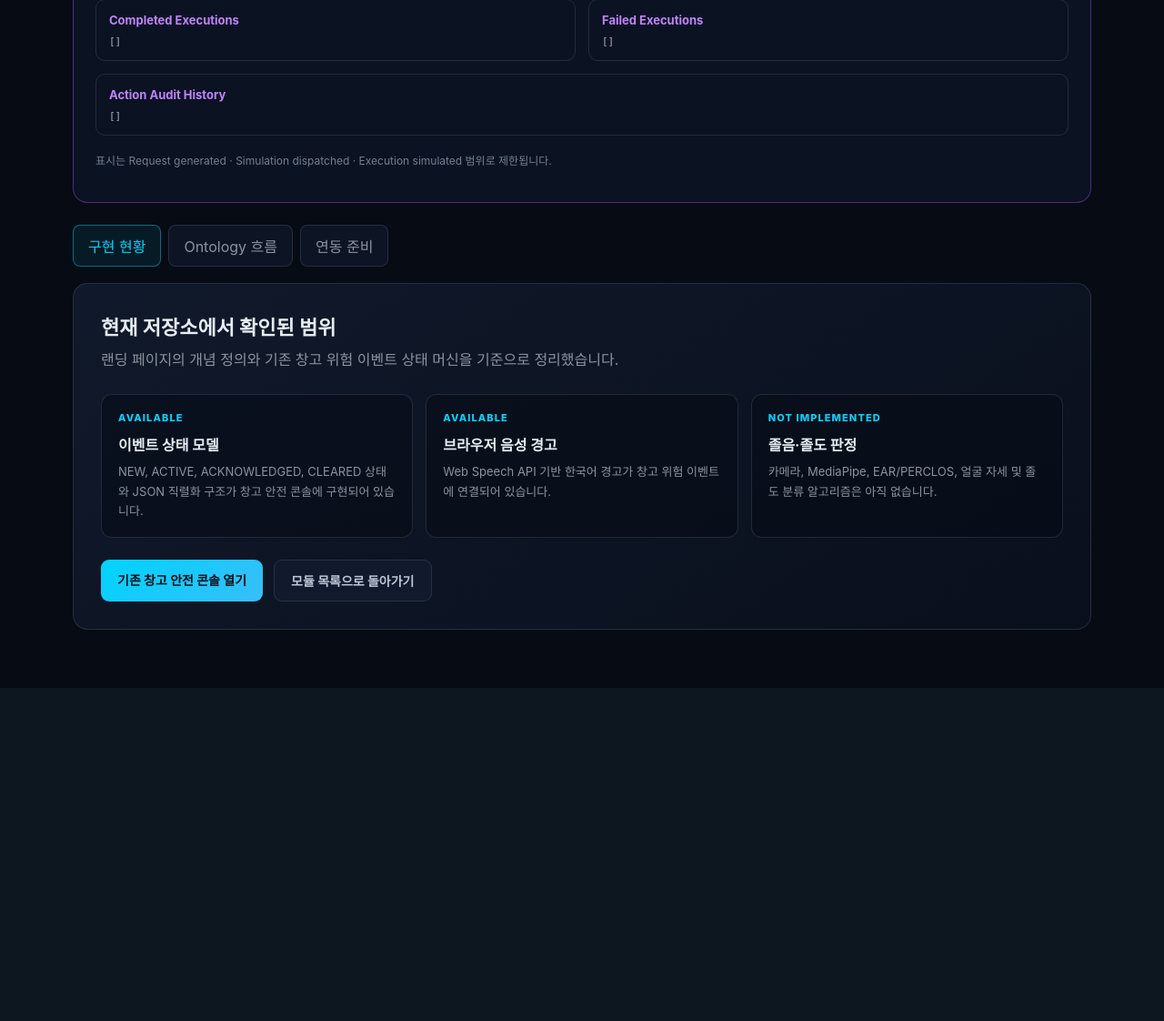
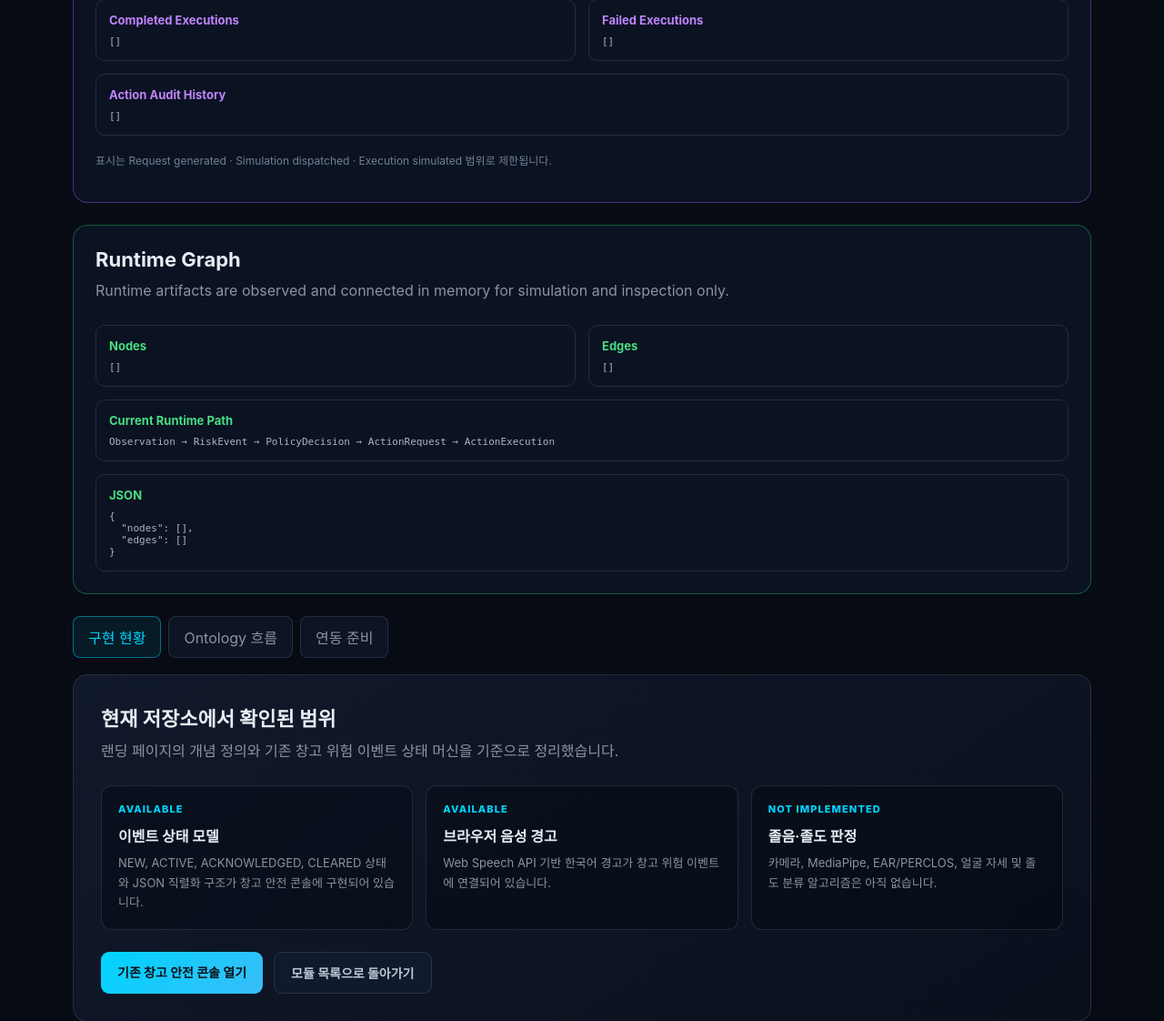
Before and after one commit to myungdae/warehouse-ai-safety, a Python web app: template backend/templates/driver_safety.html in a window 1280 px wide. Shown: the part 3584-4706 px from the top of the page at 91% size. Before the commit the page ends 4276 px from the top, so only its background shows below. Run offline with Jinja, Linux system fonts and the light colour scheme; the template is opened without the code that fills it, so the values that code supplies are empty.

Commit message:
Add runtime operational ontology event graph

```diff
--- a/backend/static/css/driver_safety.css
+++ b/backend/static/css/driver_safety.css
@@ -39,6 +39,10 @@
 .action-simulation .driver-output h3 { color: #c084fc; }
 .action-audit { grid-column: 1 / -1; }
 .action-output-grid pre { max-height: 260px; }
+.runtime-graph { border-color: rgba(34, 197, 94, .4); }
+.runtime-graph .driver-output h3 { color: #4ade80; }
+.runtime-graph-grid pre { max-height: 300px; }
+.runtime-graph-wide { grid-column: 1 / -1; }
 @media (max-width: 760px) {
   .driver-form-grid, .driver-output-grid { grid-template-columns: 1fr; }
 }
--- /dev/null
+++ b/backend/static/js/runtime_event_graph.js
@@ -0,0 +1,275 @@
+(function initializeRuntimeEventGraph(global) {
+    'use strict';
+
+    const NodeType = Object.freeze({
+        OBSERVATION: 'Observation', RISK_EVENT: 'RiskEvent', POLICY_DECISION: 'PolicyDecision',
+        ACTION_REQUEST: 'ActionRequest', ACTION_EXECUTION: 'ActionExecution', VEHICLE: 'Vehicle',
+        DRIVER: 'Driver', ADAPTER: 'Adapter'
+    });
+    const EdgeType = Object.freeze({
+        GENERATED: 'GENERATED', TRIGGERED: 'TRIGGERED', REQUESTED: 'REQUESTED',
+        DISPATCHED: 'DISPATCHED', EXECUTED: 'EXECUTED', APPLIES_TO: 'APPLIES_TO',
+        CONCERNS: 'CONCERNS', PRODUCED_BY: 'PRODUCED_BY', DERIVED_FROM: 'DERIVED_FROM',
+        ACKNOWLEDGED_BY: 'ACKNOWLEDGED_BY', COMPLETED_BY: 'COMPLETED_BY'
+    });
+    const clone = value => JSON.parse(JSON.stringify(value));
+    const timestamp = value => new Date(value || Date.now()).toISOString();
+    const artifactNodeId = (type, id) => `${type}:${id}`;
+
+    class RuntimeNode {
+        constructor({ nodeId, nodeType, createdTime = new Date(), updatedTime = createdTime, metadata = {} }) {
+            if (!nodeId || !Object.values(NodeType).includes(nodeType)) throw new TypeError('RuntimeNode requires valid nodeId and nodeType');
+            this.nodeId = String(nodeId); this.nodeType = nodeType;
+            this.createdTime = timestamp(createdTime); this.updatedTime = timestamp(updatedTime);
+            this.metadata = clone(metadata);
+        }
+        toJSON() { return clone({ ...this }); }
+    }
+
+    class RuntimeEdge {
+        constructor({ edgeId, from, to, relation, createdTime = new Date(), metadata = {} }) {
+            if (!edgeId || !from || !to || !Object.values(EdgeType).includes(relation)) {
+                throw new TypeError('RuntimeEdge requires valid edgeId, endpoints, and relation');
+            }
+            this.edgeId = String(edgeId); this.from = String(from); this.to = String(to);
+            this.relation = relation; this.createdTime = timestamp(createdTime); this.metadata = clone(metadata);
+        }
+        toJSON() { return clone({ ...this }); }
+    }
+
+    class RuntimeGraph {
+        constructor() {
+            this.nodes = new Map(); this.edges = new Map();
+            this.latestObservationByTarget = new Map();
+        }
+
+        addNode(nodeInput) {
+            const node = nodeInput instanceof RuntimeNode ? nodeInput : new RuntimeNode(nodeInput);
+            const existing = this.nodes.get(node.nodeId);
+            if (existing) {
+                existing.updatedTime = node.updatedTime;
+                existing.metadata = { ...existing.metadata, ...clone(node.metadata) };
+                return existing;
+            }
+            this.nodes.set(node.nodeId, node); return node;
+        }
+
+        addEdge(edgeInput) {
+            const edge = edgeInput instanceof RuntimeEdge ? edgeInput : new RuntimeEdge(edgeInput);
+            if (!this.nodes.has(edge.from) || !this.nodes.has(edge.to)) return null;
+            const key = `${edge.from}|${edge.relation}|${edge.to}`;
+            const existing = this.edges.get(key);
+            if (existing) { existing.metadata = { ...existing.metadata, ...clone(edge.metadata) }; return existing; }
+            this.edges.set(key, edge); return edge;
+        }
+
+        connect(from, to, relation, metadata = {}, createdTime = new Date()) {
+            return this.addEdge({ edgeId: `edge:${from}:${relation}:${to}`, from, to, relation, createdTime, metadata });
+        }
+
+        addContext(context, targetNodeId, createdTime) {
+            if (!context) return;
+            const vehicleId = context.vehicleId;
+            const driverId = context.driverId;
+            const assignmentId = context.driverAssignmentId || null;
+            if (vehicleId) {
+                const vehicleNode = this.addNode({ nodeId: artifactNodeId(NodeType.VEHICLE, vehicleId),
+                    nodeType: NodeType.VEHICLE, createdTime, metadata: { vehicleId, vehicleType: context.vehicleType || null } });
+                this.connect(vehicleNode.nodeId, targetNodeId, EdgeType.APPLIES_TO, { targetId: context.targetId || null }, createdTime);
+            }
+            if (driverId) {
+                const identity = `${driverId}|${assignmentId || 'UNASSIGNED'}`;
+                const driverNode = this.addNode({ nodeId: artifactNodeId(NodeType.DRIVER, identity),
+                    nodeType: NodeType.DRIVER, createdTime, metadata: { driverId, driverAssignmentId: assignmentId } });
+                this.connect(driverNode.nodeId, targetNodeId, EdgeType.CONCERNS, { targetId: context.targetId || null }, createdTime);
+            }
+        }
+
+        recordObservation(input) {
+            const value = input && typeof input.toJSON === 'function' ? input.toJSON() : clone(input);
+            if (!value || !value.observationId) return null;
+            const id = artifactNodeId(NodeType.OBSERVATION, value.observationId);
+            const node = this.addNode({ nodeId: id, nodeType: NodeType.OBSERVATION,
+                createdTime: value.observedAt, updatedTime: value.observedAt, metadata: value });
+            if (value.targetId) this.latestObservationByTarget.set(value.targetId, id);
+            this.addContext({ ...value.metadata, targetId: value.targetId }, id, value.observedAt);
+            return node;
+        }
+
+        recordRiskEvent(input, observationId = null) {
+            const value = input && typeof input.toJSON === 'function' ? input.toJSON() : clone(input);
+            if (!value || !value.eventId) return null;
+            const id = artifactNodeId(NodeType.RISK_EVENT, value.eventId);
+            const node = this.addNode({ nodeId: id, nodeType: NodeType.RISK_EVENT,
+                createdTime: value.createdTime, updatedTime: value.updatedTime, metadata: value });
+            const observationNodeId = observationId
+                ? artifactNodeId(NodeType.OBSERVATION, observationId)
+                : this.latestObservationByTarget.get(value.targetId);
+            if (observationNodeId) this.connect(observationNodeId, id, EdgeType.GENERATED,
+                { observationGeneratedRiskEvent: true }, value.createdTime);
+            return node;
+        }
+
+        recordPolicyDecision(input) {
+            const value = input && typeof input.toJSON === 'function' ? input.toJSON() : clone(input);
+            if (!value || !value.decisionId) return null;
+            const id = artifactNodeId(NodeType.POLICY_DECISION, value.decisionId);
+            const node = this.addNode({ nodeId: id, nodeType: NodeType.POLICY_DECISION,
+                createdTime: value.createdTime, updatedTime: value.updatedTime, metadata: value });
+            const source = artifactNodeId(NodeType.RISK_EVENT, value.sourceEventId);
+            if (value.sourceEventId && !this.nodes.has(source)) {
+                this.addNode({ nodeId: source, nodeType: NodeType.RISK_EVENT, createdTime: value.createdTime,
+                    metadata: { eventId: value.sourceEventId, targetId: value.targetId, inferredFromPolicyDecision: true } });
+                const observation = this.latestObservationByTarget.get(value.targetId);
+                if (observation) this.connect(observation, source, EdgeType.GENERATED,
+                    { inferredFromPolicyDecision: true }, value.createdTime);
+            }
+            this.connect(source, id, EdgeType.TRIGGERED, { reasonCodes: value.reasonCodes || [] }, value.createdTime);
+            this.connect(id, source, EdgeType.DERIVED_FROM, { configurationVersion: value.configurationVersion }, value.createdTime);
+            return node;
+        }
+
+        recordActionRequest(input) {
+            const value = input && typeof input.toJSON === 'function' ? input.toJSON() : clone(input);
+            if (!value || !value.actionId) return null;
+            const id = artifactNodeId(NodeType.ACTION_REQUEST, value.actionId);
+            const node = this.addNode({ nodeId: id, nodeType: NodeType.ACTION_REQUEST,
+                createdTime: value.createdTime, updatedTime: value.updatedTime, metadata: value });
+            const source = artifactNodeId(NodeType.POLICY_DECISION, value.sourceDecisionId);
+            if (value.sourceDecisionId && !this.nodes.has(source)) {
+                this.addNode({ nodeId: source, nodeType: NodeType.POLICY_DECISION, createdTime: value.createdTime,
+                    metadata: { decisionId: value.sourceDecisionId, sourceEventId: value.sourceEventId,
+                        targetId: value.targetId, inferredFromActionRequest: true } });
+            }
+            this.connect(source, id, EdgeType.REQUESTED, { sourceEventId: value.sourceEventId }, value.createdTime);
+            return node;
+        }
+
+        recordActionExecution(input) {
+            const value = input && typeof input.toJSON === 'function' ? input.toJSON() : clone(input);
+            if (!value || !value.executionId) return null;
+            const updated = value.completedTime || value.failedTime || value.cancelledTime || value.startedTime || value.requestedTime;
+            const id = artifactNodeId(NodeType.ACTION_EXECUTION, value.executionId);
+            const node = this.addNode({ nodeId: id, nodeType: NodeType.ACTION_EXECUTION,
+                createdTime: value.requestedTime, updatedTime: updated, metadata: value });
+            const action = artifactNodeId(NodeType.ACTION_REQUEST, value.actionId);
+            if (value.actionId && !this.nodes.has(action)) {
+                this.addNode({ nodeId: action, nodeType: NodeType.ACTION_REQUEST, createdTime: value.requestedTime,
+                    metadata: { actionId: value.actionId, sourceEventId: value.sourceEventId,
+                        sourceDecisionId: value.sourceDecisionId, targetId: value.targetId,
+                        inferredFromActionExecution: true } });
+            }
+            this.connect(action, id, EdgeType.DISPATCHED, { dispatcherVersion:
+                value.metadata && value.metadata.dispatcherVersion }, value.requestedTime);
+            const adapterType = value.metadata && value.metadata.selectedAdapterType || value.adapterType;
+            if (adapterType) {
+                const adapter = this.addNode({ nodeId: artifactNodeId(NodeType.ADAPTER, adapterType),
+                    nodeType: NodeType.ADAPTER, createdTime: value.startedTime || value.requestedTime,
+                    metadata: { adapterType, simulation: value.simulation, actuatorConnected: value.actuatorConnected } });
+                this.connect(adapter.nodeId, id, EdgeType.PRODUCED_BY, { result: value.result }, updated);
+                this.connect(id, adapter.nodeId, EdgeType.EXECUTED, { state: value.state }, updated);
+            }
+            const context = value.metadata && value.metadata.relationships &&
+                value.metadata.relationships.actionExecutionAppliesToVehicleContext;
+            this.addContext({ ...context, targetId: value.targetId }, id, value.requestedTime);
+            this.connect(id, artifactNodeId(NodeType.ACTION_REQUEST, value.actionId), EdgeType.DERIVED_FROM,
+                { sourceEventId: value.sourceEventId, sourceDecisionId: value.sourceDecisionId }, updated);
+            if (value.state === 'ACKNOWLEDGED' && context && context.driverId) {
+                this.connect(id, artifactNodeId(NodeType.DRIVER,
+                    `${context.driverId}|${context.driverAssignmentId || 'UNASSIGNED'}`), EdgeType.ACKNOWLEDGED_BY, {}, updated);
+            }
+            if (value.state === 'COMPLETED' && context && context.driverId) {
+                this.connect(id, artifactNodeId(NodeType.DRIVER,
+                    `${context.driverId}|${context.driverAssignmentId || 'UNASSIGNED'}`), EdgeType.COMPLETED_BY, {}, updated);
+            }
+            return node;
+        }
+
+        ingest(value) {
+            if (!value) return null;
+            if (value.observationId) return this.recordObservation(value);
+            if (value.eventId) return this.recordRiskEvent(value);
+            if (value.decisionId) return this.recordPolicyDecision(value);
+            if (value.executionId) return this.recordActionExecution(value);
+            if (value.actionId) return this.recordActionRequest(value);
+            return null;
+        }
+
+        ingestRuntimeChain({ observation, riskEvent, policyDecision, actionRequest, actionExecution }) {
+            const observationNode = this.recordObservation(observation);
+            this.recordRiskEvent(riskEvent, observation && observation.observationId);
+            this.recordPolicyDecision(policyDecision);
+            this.recordActionRequest(actionRequest);
+            this.recordActionExecution(actionExecution);
+            return observationNode ? this.findRuntimePath(
+                observationNode.nodeId,
+                artifactNodeId(NodeType.ACTION_EXECUTION, actionExecution.executionId)
+            ) : [];
+        }
+
+        getRuntimeNodes() { return Array.from(this.nodes.values()).map(node => node.toJSON()); }
+        getRuntimeEdges() { return Array.from(this.edges.values()).map(edge => edge.toJSON()); }
+        getRuntimeGraph() { return { nodes: this.getRuntimeNodes(), edges: this.getRuntimeEdges() }; }
+        findRuntimeNode(nodeId) { const node = this.nodes.get(nodeId); return node ? node.toJSON() : null; }
+        findRuntimePath(from, to) {
+            if (!this.nodes.has(from) || !this.nodes.has(to)) return [];
+            const queue = [[from]]; const visited = new Set([from]);
+            while (queue.length) {
+                const path = queue.shift(); const current = path[path.length - 1];
+                if (current === to) return path.map(id => this.findRuntimeNode(id));
+                Array.from(this.edges.values()).filter(edge => edge.from === current).forEach(edge => {
+                    if (!visited.has(edge.to)) { visited.add(edge.to); queue.push([...path, edge.to]); }
+                });
+            }
+            return [];
+        }
+        exportRuntimeGraphJSON(space = 2) { return JSON.stringify(this.getRuntimeGraph(), null, space); }
+        clear() { this.nodes.clear(); this.edges.clear(); this.latestObservationByTarget.clear(); }
+    }
+
+    const runtimeGraph = new RuntimeGraph();
+    const safeParse = element => { try { return element && JSON.parse(element.textContent); } catch (_) { return null; } };
+    function initializeRuntimeGraphViewer() {
+        const panel = document.getElementById('runtimeEventGraphViewer');
+        if (!panel) return null;
+        const watched = [
+            'lastDriverObservation', 'driverRiskEventHistory', 'driverPolicyCurrentDecision',
+            'driverPolicyPendingActions', 'driverActionAuditHistory'
+        ].map(id => document.getElementById(id)).filter(Boolean);
+        function collect() {
+            const observation = safeParse(document.getElementById('lastDriverObservation'));
+            if (observation && observation.observationId) runtimeGraph.recordObservation(observation);
+            const events = safeParse(document.getElementById('driverRiskEventHistory'));
+            (Array.isArray(events) ? events : []).forEach(event => runtimeGraph.recordRiskEvent(event));
+            const decision = safeParse(document.getElementById('driverPolicyCurrentDecision'));
+            if (decision && decision.decisionId) runtimeGraph.recordPolicyDecision(decision);
+            const actions = global.DriverPolicyPage ? global.DriverPolicyPage.engine.getDriverActionRequests() : [];
+            actions.forEach(action => runtimeGraph.recordActionRequest(action));
+            const executions = global.DriverActionPage ? global.DriverActionPage.dispatcher.getDriverActionExecutions() : [];
+            executions.forEach(execution => runtimeGraph.recordActionExecution(execution));
+            render();
+        }
+        function render() {
+            const graph = runtimeGraph.getRuntimeGraph();
+            document.getElementById('runtimeGraphNodes').textContent = JSON.stringify(graph.nodes, null, 2);
+            document.getElementById('runtimeGraphEdges').textContent = JSON.stringify(graph.edges, null, 2);
+            document.getElementById('runtimeGraphJSON').textContent = runtimeGraph.exportRuntimeGraphJSON();
+            const observation = [...graph.nodes].reverse().find(node => node.nodeType === NodeType.OBSERVATION);
+            const execution = [...graph.nodes].reverse().find(node => node.nodeType === NodeType.ACTION_EXECUTION);
+            const path = observation && execution ? runtimeGraph.findRuntimePath(observation.nodeId, execution.nodeId) : [];
+            document.getElementById('runtimeGraphPath').textContent = path.length
+                ? path.map(node => node.nodeType).join(' → ') : 'Observation → RiskEvent → PolicyDecision → ActionRequest → ActionExecution';
+        }
+        const observer = new MutationObserver(collect);
+        watched.forEach(element => observer.observe(element, { childList: true, characterData: true, subtree: true }));
+        collect();
+        return Object.freeze({ graph: runtimeGraph, collect, render, disconnect: () => observer.disconnect() });
+    }
+
+    global.RuntimeEventGraph = Object.freeze({ NodeType, EdgeType, RuntimeNode, RuntimeEdge, RuntimeGraph,
+        runtimeGraph, getRuntimeGraph: () => runtimeGraph.getRuntimeGraph(),
+        getRuntimeNodes: () => runtimeGraph.getRuntimeNodes(), getRuntimeEdges: () => runtimeGraph.getRuntimeEdges(),
+        findRuntimePath: (from, to) => runtimeGraph.findRuntimePath(from, to),
+        findRuntimeNode: id => runtimeGraph.findRuntimeNode(id),
+        exportRuntimeGraphJSON: space => runtimeGraph.exportRuntimeGraphJSON(space), initializeRuntimeGraphViewer });
+}(window));
--- a/backend/templates/driver_safety.html
+++ b/backend/templates/driver_safety.html
@@ -270,6 +270,17 @@
       <p class="note">표시는 Request generated · Simulation dispatched · Execution simulated 범위로 제한됩니다.</p>
     </section>
 
+    <section id="runtimeEventGraphViewer" class="driver-test-panel runtime-graph" aria-labelledby="runtimeGraphTitle">
+      <h2 id="runtimeGraphTitle" class="panel-title">Runtime Graph</h2>
+      <p class="panel-copy">Runtime artifacts are observed and connected in memory for simulation and inspection only.</p>
+      <div class="driver-output-grid runtime-graph-grid">
+        <article class="driver-output"><h3>Nodes</h3><pre id="runtimeGraphNodes">[]</pre></article>
+        <article class="driver-output"><h3>Edges</h3><pre id="runtimeGraphEdges">[]</pre></article>
+        <article class="driver-output runtime-graph-wide"><h3>Current Runtime Path</h3><pre id="runtimeGraphPath">Observation → RiskEvent → PolicyDecision → ActionRequest → ActionExecution</pre></article>
+        <article class="driver-output runtime-graph-wide"><h3>JSON</h3><pre id="runtimeGraphJSON">{"nodes":[],"edges":[]}</pre></article>
+      </div>
+    </section>
+
     <nav class="tabs" aria-label="Driver Safety 정보">
       <button class="tab-button active" type="button" data-tab="overview">구현 현황</button>
       <button class="tab-button" type="button" data-tab="ontology">Ontology 흐름</button>
@@ -341,10 +352,12 @@
   <script src="/static/js/driver_policy_engine.js"></script>
   <script src="/static/js/driver_action_config.js"></script>
   <script src="/static/js/driver_action_dispatcher.js"></script>
+  <script src="/static/js/runtime_event_graph.js"></script>
   <script>
     window.DriverStatePage = window.DriverState.initializeDriverStatePage();
     window.DriverPolicyPage = window.DriverPolicy.initializeDriverPolicyPage();
     window.DriverActionPage = window.DriverActions.initializeDriverActionPage();
+    window.RuntimeGraphViewer = window.RuntimeEventGraph.initializeRuntimeGraphViewer();
     const tabButtons = document.querySelectorAll('.tab-button');
     const tabPanels = document.querySelectorAll('.tab-panel');
 
```
Also changed, not shown: tests/runtime_event_graph.html (added, +74 -0 lines).
